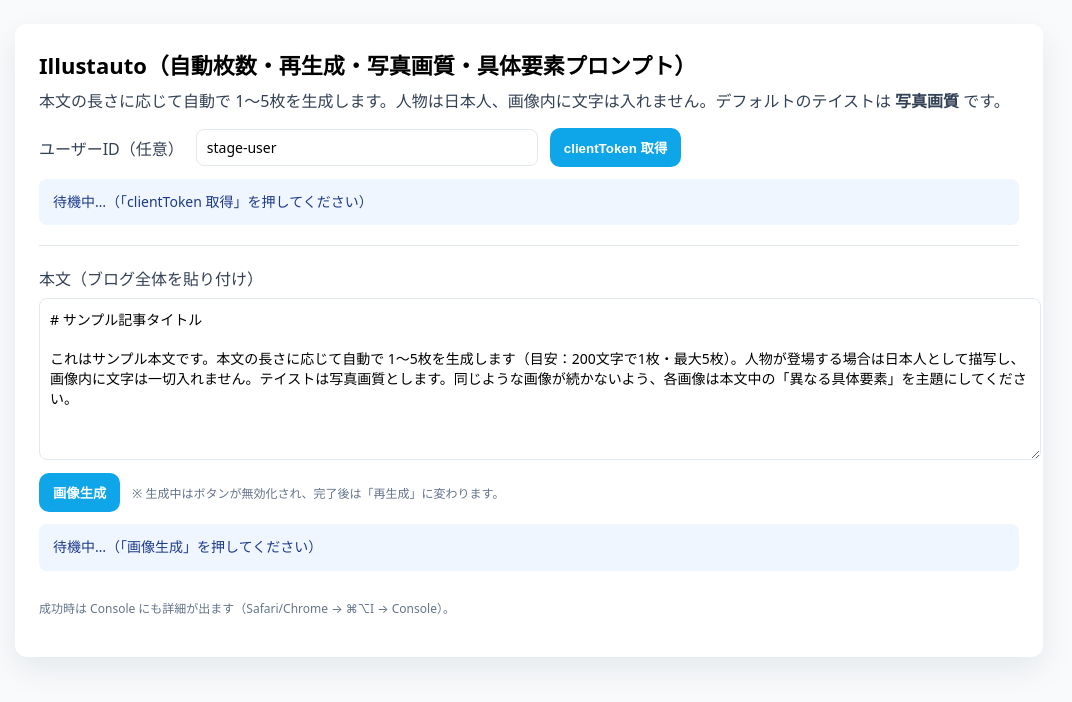
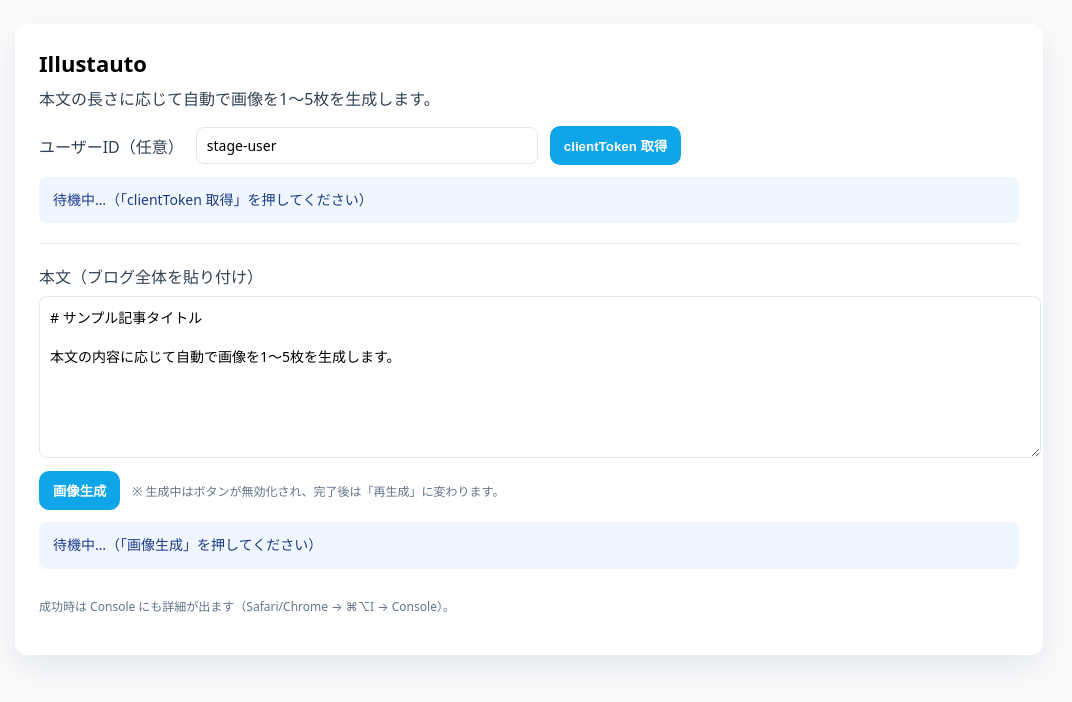
Before and after one commit to UNICUS-carp/ai-image, a website: page public/index.html in a window 1280 px wide. Shown: the whole page, without its empty margins (111-1183 px from the left). Drawn offline with Linux system fonts and the light colour scheme.

Commit message:
Update index.html

```diff
--- a/public/index.html
+++ b/public/index.html
@@ -32,8 +32,8 @@
   </head>
   <body>
     <div class="wrap">
-      <h1>Illustauto（自動枚数・再生成・写真画質・具体要素プロンプト）</h1>
-      <p>本文の長さに応じて自動で 1〜5枚を生成します。人物は日本人、画像内に文字は入れません。デフォルトのテイストは <strong>写真画質</strong> です。</p>
+      <h1>Illustauto</h1>
+      <p>本文の長さに応じて自動で画像を1〜5枚を生成します。</p>
 
       <div class="row">
         <label for="userId">ユーザーID（任意）</label>
@@ -49,7 +49,7 @@
       </div>
       <textarea id="article"># サンプル記事タイトル
 
-これはサンプル本文です。本文の長さに応じて自動で 1〜5枚を生成します（目安：200文字で1枚・最大5枚）。人物が登場する場合は日本人として描写し、画像内に文字は一切入れません。テイストは写真画質とします。同じような画像が続かないよう、各画像は本文中の「異なる具体要素」を主題にしてください。</textarea>
+本文の内容に応じて自動で画像を1〜5枚を生成します。</textarea>
 
       <div class="row">
         <button id="btnGenerate">画像生成</button>
```
